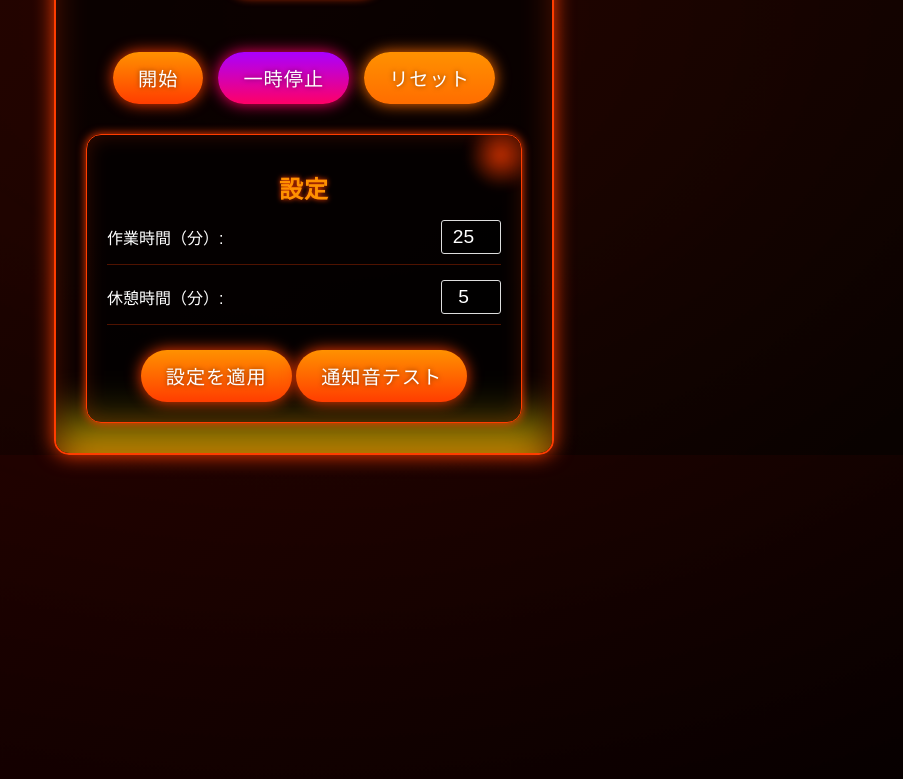
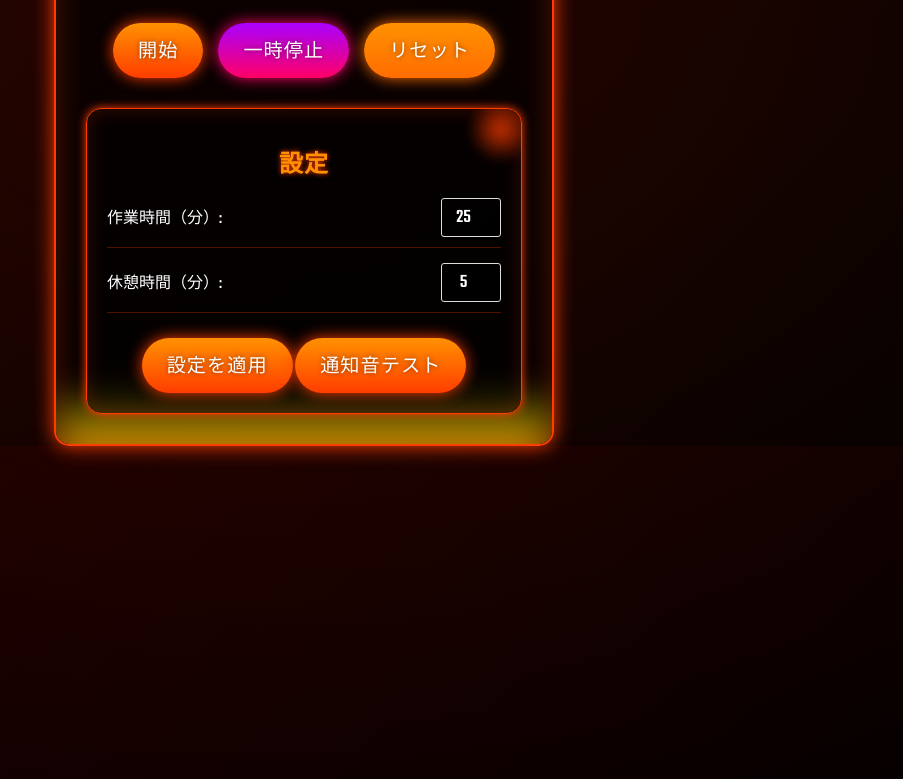
Before and after one commit to k-hira-shine/new-tomato, a website: page index.html in a window 1280 px wide. Shown: the part 422-1201 px from the top of the page, without its empty margins (336-1239 px from the left). Drawn offline with Linux system fonts and the light colour scheme.

Commit message:
CSSの@import位置を修正

```diff
--- a/style.css
+++ b/style.css
@@ -1,11 +1,11 @@
+@import url('https://fonts.googleapis.com/css2?family=Teko:wght@500;700&display=swap');
+
 * {
     margin: 0;
     padding: 0;
     box-sizing: border-box;
-    font-family: 'Hiragino Kaku Gothic Pro', 'メイリオ', sans-serif;
+    font-family: 'Teko', 'Hiragino Kaku Gothic Pro', 'メイリオ', sans-serif;
 }
-
-@import url('https://fonts.googleapis.com/css2?family=Teko:wght@500;700&display=swap');
 
 :root {
     --fire-red: #ff3d00;
```
